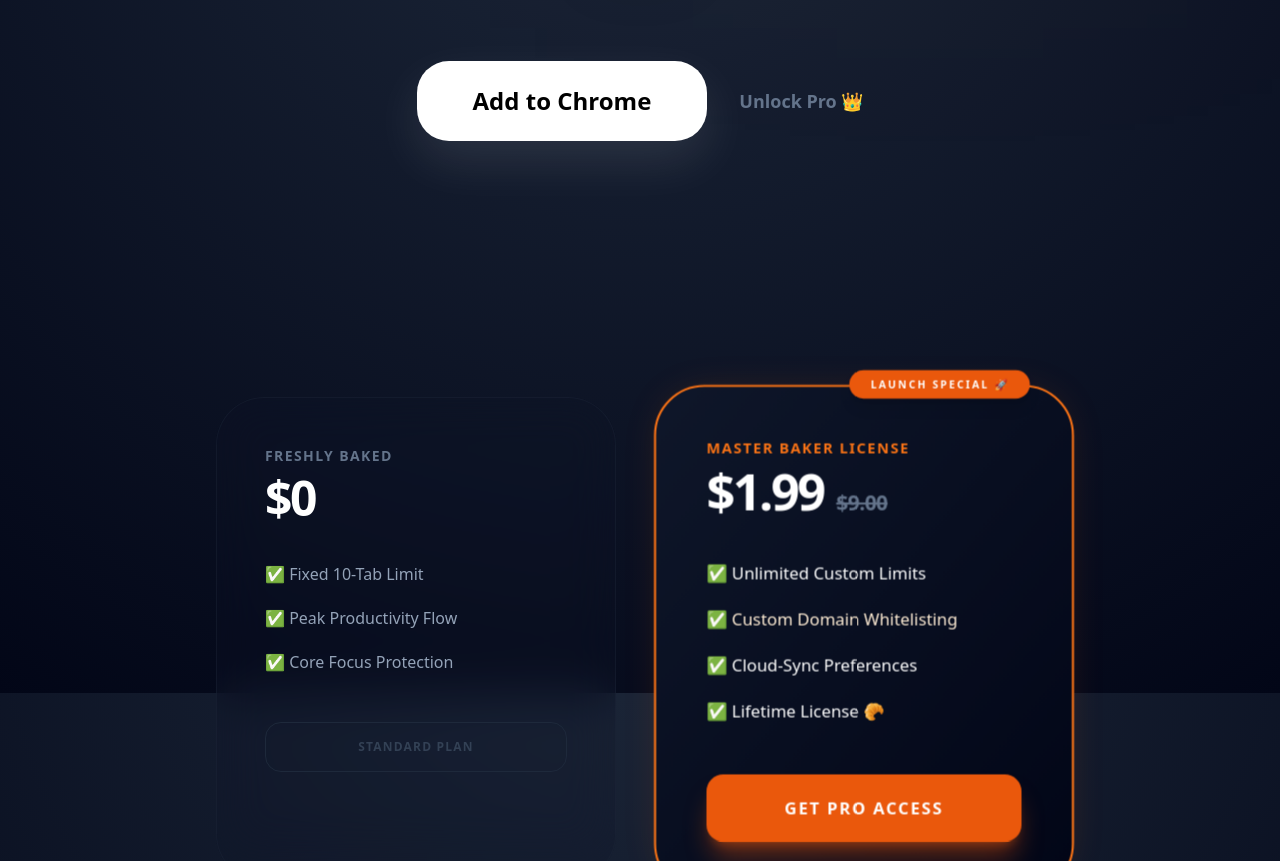
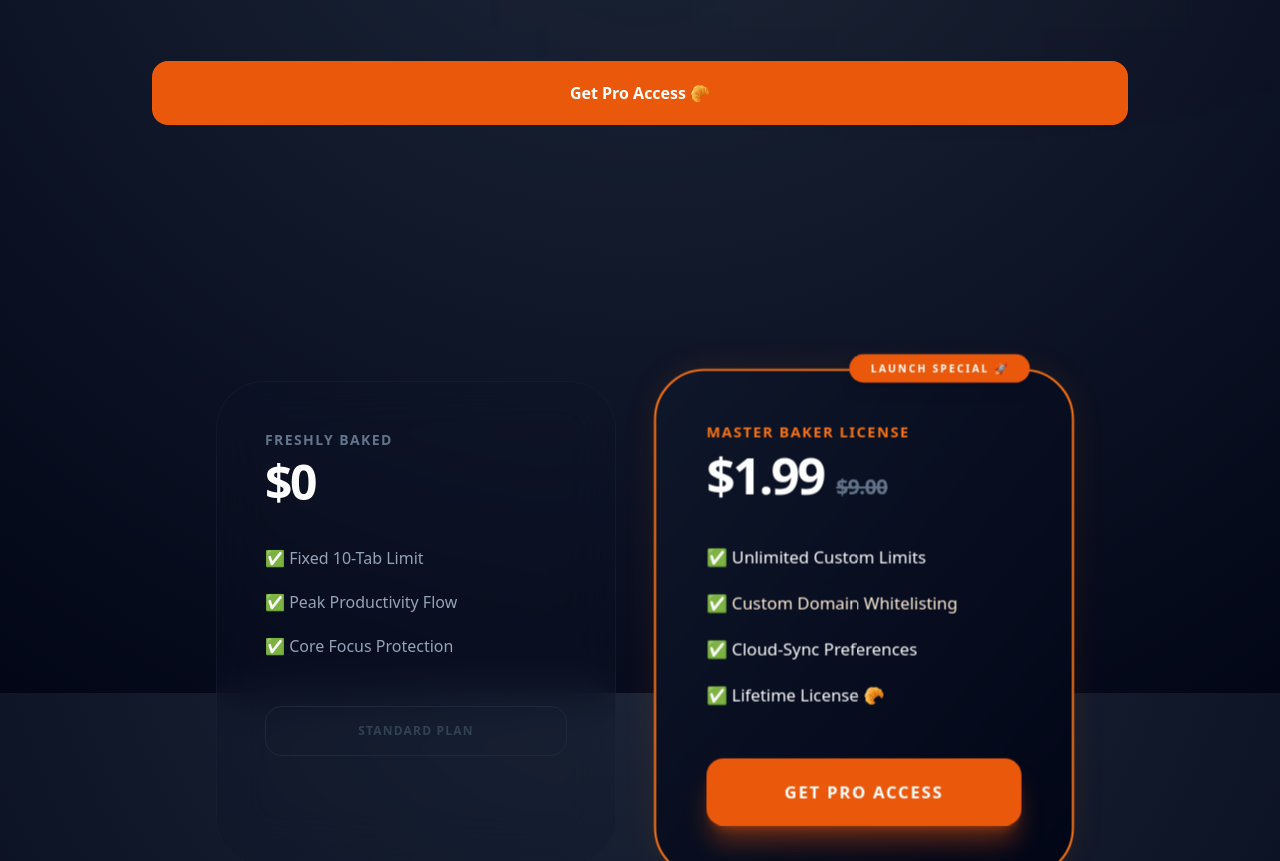
Before and after one commit to codepunchbakery/focusflow_landing, a plain HTML site: page index.html in a window 1280 px wide. Shown: the part 907-1768 px from the top of the page. Drawn offline with nearby package versions, Linux system fonts and the light colour scheme.

Commit message:
Update index.html

```diff
--- a/index.html
+++ b/index.html
@@ -71,8 +71,10 @@
             <span class="text-[10px] font-black tracking-[0.5em] text-slate-600 uppercase">Extension Identity</span>
         </div>
         <div class="flex flex-col sm:flex-row justify-center items-center gap-8">
-            <a href="YOUR_CHROME_STORE_LINK" class="group relative bg-white text-black px-14 py-6 rounded-[2rem] font-black text-2xl transition-all hover:scale-105 active:scale-95 shadow-[0_20px_50px_rgba(255,255,255,0.1)]">Add to Chrome</a>
-            <a href="#pricing" class="text-slate-500 hover:text-white font-black text-lg transition-colors group">Unlock Pro 👑</a>
+           <a href="https://codepunchbakery.lemonsqueezy.com/checkout/buy/75fece6b-1600-45f8-bb5c-3f23c5fcbab0"
+   class="block w-full py-5 rounded-2xl bg-orange-600 text-white font-black text-center ...">
+   Get Pro Access 🥐
+</a>
         </div>
     </header>
 
```
